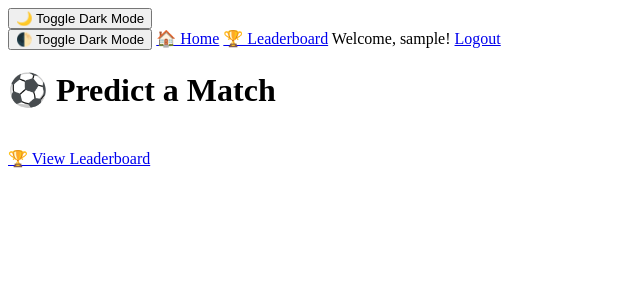
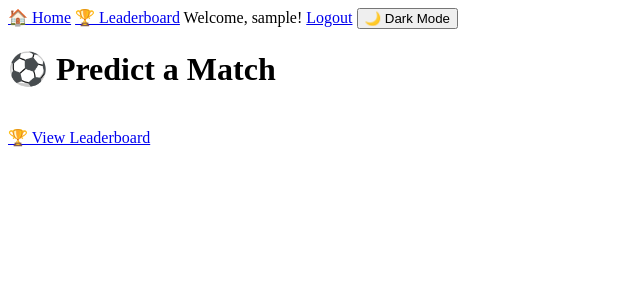
Before and after one commit to Yusuf7066/football-predictor, a Flask app: page / in a window 1280 px wide. Shown: the top 300 px of the page, without its empty margins (0-640 px from the left). Run offline with Flask 3, Linux system fonts and the light colour scheme; the visitor is signed in with stand-in values (Sample User, id 1); data that the repository does not hold is empty.

Commit message:
✅ Fix dark mode button

```diff
--- a/static/js/theme.js
+++ b/static/js/theme.js
@@ -2,8 +2,16 @@ function toggleTheme() {
   document.body.classList.toggle('dark');
   localStorage.setItem('theme', document.body.classList.contains('dark') ? 'dark' : 'light');
 }
+
 window.onload = () => {
+  // Apply stored theme
   if (localStorage.getItem('theme') === 'dark') {
     document.body.classList.add('dark');
   }
+
+  // Attach toggle function to button
+  const toggleButton = document.getElementById('darkToggle');
+  if (toggleButton) {
+    toggleButton.addEventListener('click', toggleTheme);
+  }
 };
--- a/templates/base.html
+++ b/templates/base.html
@@ -1,37 +1,28 @@
 <!DOCTYPE html>
 <html lang="en">
 <head>
-  <meta charset="UTF-8">
-  <title>{% block title %}Football App{% endblock %}</title>
-  <meta name="viewport" content="width=device-width, initial-scale=1.0">
-
-  <!-- ✅ Link to external CSS in static -->
+  <meta charset="UTF-8" />
+  <meta name="viewport" content="width=device-width, initial-scale=1.0" />
+  <title>{% block title %}Football Predictor{% endblock %}</title>
   <link rel="stylesheet" href="{{ url_for('static', filename='css/styles.css') }}">
-  {% block extra_styles %}{% endblock %}
 </head>
 <body>
-  <!-- 🌙 Dark Mode Toggle -->
-  <button class="toggle-btn" onclick="toggleTheme()">🌙 Toggle Dark Mode</button>
-
-  <!-- 🔗 Navbar -->
-<nav>
-  <button id="darkToggle">🌓 Toggle Dark Mode</button>
+  <nav class="navbar">
     <a href="/">🏠 Home</a>
     <a href="/leaderboard">🏆 Leaderboard</a>
-
     {% if session.nickname %}
-    <span>Welcome, {{ session.nickname }}!</span>
+      <span class="welcome">Welcome, {{ session.nickname }}!</span>
       <a href="/logout">Logout</a>
     {% else %}
       <a href="/login">Login</a>
     {% endif %}
+    <button id="darkToggle">🌙 Dark Mode</button>
   </nav>
 
-  <!-- 🧱 Page-specific content -->
+  <main>
     {% block content %}{% endblock %}
+  </main>
 
-  <!-- ✅ Link to external JS in static -->
   <script src="{{ url_for('static', filename='js/theme.js') }}"></script>
-  {% block extra_scripts %}{% endblock %}
 </body>
 </html>
```
Lines whose indentation alone changed are shown as unchanged.
